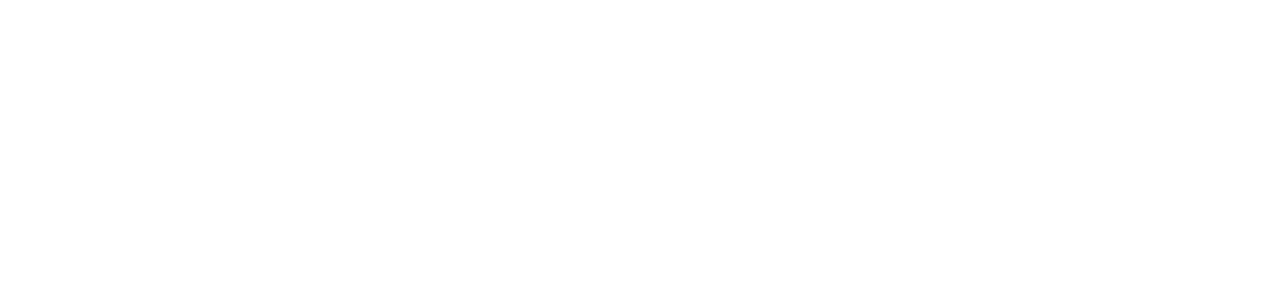
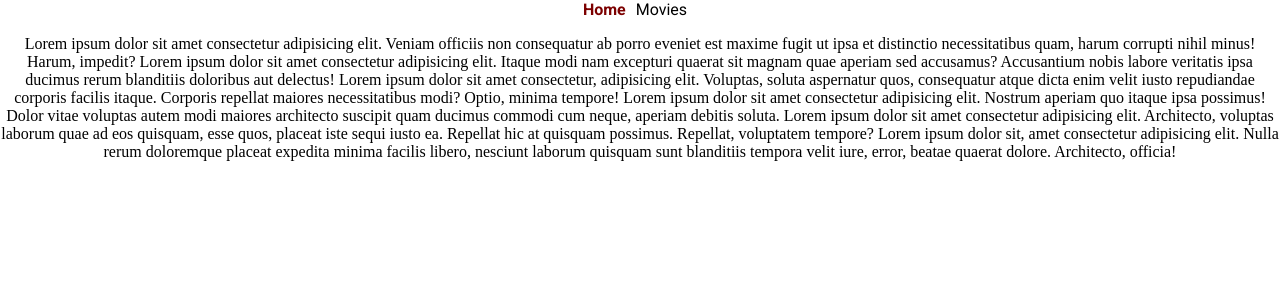
Before and after one commit to alexandr90h/goit-react-hw-04-movies, a React (Create React App) app: page / in a window 1280 px wide. Shown: the top 300 px of the page. Built offline with nearby package versions, Linux system fonts and the light colour scheme.

Commit message:
26.12.2020-1

```diff
--- a/src/App.js
+++ b/src/App.js
@@ -1,8 +1,25 @@
+import { Switch, Route } from 'react-router-dom';
 import './App.css';
+import Navigation from './Navigation/Navigation';
+import HoumeViews from "./views/HoumeViews";
+import MoviesViews from "./views/MoviesViews";
+import NotFoundViews from "./views/NotFoundViews";
 
 function App() {
   return (
     <div className="App">
+      <Navigation />
+      <Switch>
+        <Route exact path="/">
+        <HoumeViews/>
+      </Route>
+      <Route path="/movies">
+        <MoviesViews />
+      </Route>
+      <Route>
+        <NotFoundViews />
+      </Route>
+      </Switch>
     </div>
   );
 }
--- a/src/Navigation/Navigation.jsx
+++ b/src/Navigation/Navigation.jsx
@@ -1,9 +1,11 @@
 import { NavLink } from "react-router-dom";
+import styles from "./Navigation.module.scss";
+
 export default function Navigation() {
     return (
         <nav>
-            <NavLink to="/">Home</NavLink>
-            <NavLink to="/movies">Movies</NavLink>
+            <NavLink exact to="/" className={styles.homeLink} activeClassName={styles.activLink}>Home</NavLink>
+            <NavLink to="/movies" className={styles.homeLink} activeClassName={styles.activLink}>Movies</NavLink>
         </nav>
     )
 };
--- /dev/null
+++ b/src/Navigation/Navigation.module.scss
@@ -0,0 +1,10 @@
+.homeLink {
+  margin-right: 10px;
+  color: black;
+  font-family: Roboto;
+  text-decoration: none;
+}
+.activLink {
+  color: rgb(124, 0, 0);
+  font-weight: 600;
+}
--- a/src/index.css
+++ b/src/index.css
@@ -1,13 +1,4 @@
+@import url('https://fonts.googleapis.com/css2?family=Roboto:ital,wght@0,100;0,300;0,400;0,500;0,700;0,900;1,100;1,300;1,400;1,500;1,700;1,900&display=swap');
 body {
   margin: 0;
-  font-family: -apple-system, BlinkMacSystemFont, 'Segoe UI', 'Roboto', 'Oxygen',
-    'Ubuntu', 'Cantarell', 'Fira Sans', 'Droid Sans', 'Helvetica Neue',
-    sans-serif;
-  -webkit-font-smoothing: antialiased;
-  -moz-osx-font-smoothing: grayscale;
 }
-
-code {
-  font-family: source-code-pro, Menlo, Monaco, Consolas, 'Courier New',
-    monospace;
-}
--- /dev/null
+++ b/src/views/HoumeViews.jsx
@@ -0,0 +1,5 @@
+export default function HoumeViews() {
+    return (
+        <p>Lorem ipsum dolor sit amet consectetur adipisicing elit. Veniam officiis non consequatur ab porro eveniet est maxime fugit ut ipsa et distinctio necessitatibus quam, harum corrupti nihil minus! Harum, impedit? Lorem ipsum dolor sit amet consectetur adipisicing elit. Itaque modi nam excepturi quaerat sit magnam quae aperiam sed accusamus? Accusantium nobis labore veritatis ipsa ducimus rerum blanditiis doloribus aut delectus! Lorem ipsum dolor sit amet consectetur, adipisicing elit. Voluptas, soluta aspernatur quos, consequatur atque dicta enim velit iusto repudiandae corporis facilis itaque. Corporis repellat maiores necessitatibus modi? Optio, minima tempore! Lorem ipsum dolor sit amet consectetur adipisicing elit. Nostrum aperiam quo itaque ipsa possimus! Dolor vitae voluptas autem modi maiores architecto suscipit quam ducimus commodi cum neque, aperiam debitis soluta. Lorem ipsum dolor sit amet consectetur adipisicing elit. Architecto, voluptas laborum quae ad eos quisquam, esse quos, placeat iste sequi iusto ea. Repellat hic at quisquam possimus. Repellat, voluptatem tempore? Lorem ipsum dolor sit, amet consectetur adipisicing elit. Nulla rerum doloremque placeat expedita minima facilis libero, nesciunt laborum quisquam sunt blanditiis tempora velit iure, error, beatae quaerat dolore. Architecto, officia!</p>
+    )
+};
--- /dev/null
+++ b/src/views/MoviesViews.jsx
@@ -0,0 +1,6 @@
+export default function MoviesViews() {
+    return (
+        <h3>Lorem ipsum dolor sit amet consectetur, adipisicing elit. Maxime atque molestias blanditiis, numquam nobis hic quos impedit? Ea molestias a magni, harum repudiandae nostrum cumque ratione molestiae accusantium aliquam amet.Temporibus veniam architecto dolore dolores iure, eveniet saepe quibusdam cum ullam, atque quisquam ratione provident. Iure tempora odit sequi obcaecati eos asperiores incidunt culpa, laudantium, officiis voluptas doloremque earum necessitatibus.
+        </h3>
+    )
+};
--- /dev/null
+++ b/src/views/NotFoundViews.jsx
@@ -0,0 +1,5 @@
+export default function NotFoundViews() {
+    return (
+        <h1>404 Page not found!!!</h1>
+    )
+};
```
Also changed, not shown: 2 other files (tests, documents, lock files or other folders).
